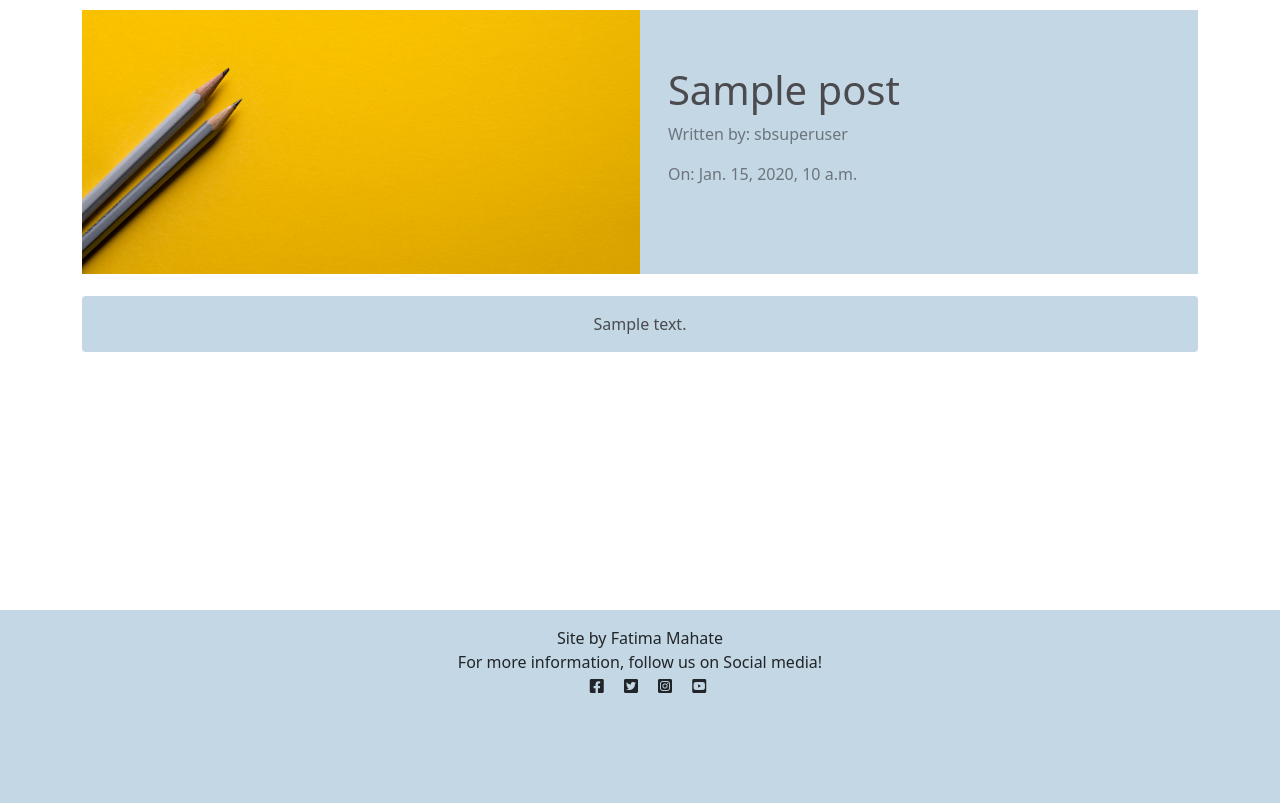
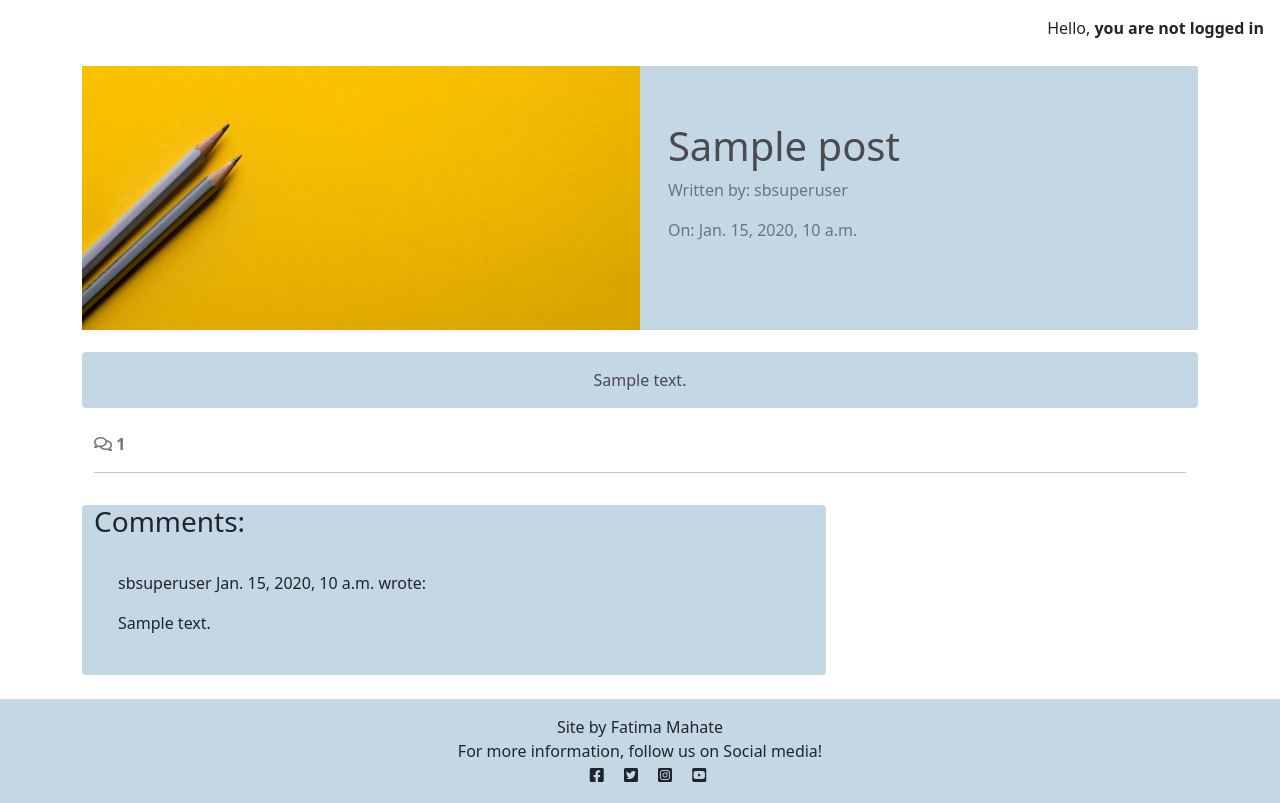
Before and after one commit to fatimamahate/studybuddies, a Django app: a page that uses templates/base.html in a window 1280 px wide. Shown: the part 86-889 px from the top of the page. Before the commit the page ends 779 px from the top, so only its background shows below. Run offline with Django 4.2, Linux system fonts and the light colour scheme; data comes from the database, SQL or seed files in the repository; tables that the repository leaves empty hold one stand-in row (values such as "Sample post"); parts of the project's set-up code (start-up, migrations or seed data) failed here and were passed over.

Commit message:
view comments on each post

```diff
--- a/studyexamtips/templates/studyexamtips/post_detail.html
+++ b/studyexamtips/templates/studyexamtips/post_detail.html
@@ -33,5 +33,47 @@
             </div>
         </div>
     </div>
+    <!-- Displaying count of comments -->
+  <div class="row">
+    <div class="col-12">
+      <strong class="text-secondary">
+        <i class="far fa-comments"></i> {{ comment_count }}
+      </strong>
+    </div>
+    <div class="col-12">
+      <hr>
+    </div>
+  </div>
+  <!-- Displaying Comments -->
+  <div class="row">
+    <div class="col-md-8 card mb-4  mt-3 ">
+      <h3>Comments:</h3>
+      <div class="card-body">
+        <!-- We want a for loop inside the empty control tags
+          to iterate through each comment in comments -->
+        {% for comment in comment %}
+        <div class="p-2 comments
+          {% if not comment.approved and comment.author == user %}
+          faded{% elif not comment.approved %} d-none{% endif %}">
+          <p class="font-weight-bold">
+            {{ comment.author }}
+            <span class="font-weight-normal">
+              {{ comment.comment_created_on }}
+            </span> wrote:
+          </p>
+          <div id="comment{{ comment.id }}">
+            {{ comment.body | linebreaks }}
+          </div>
+          {% if not comment.approved and comment.author == user %}
+          <p class="approval">
+            This comment is awaiting approval
+          </p>
+          {% endif %}
+        </div>
+        <!-- Our for loop ends here -->
+        {% endfor %}
+      </div>
+    </div>
+  </div>
 </div>
 {% endblock content %}
--- a/studyexamtips/views.py
+++ b/studyexamtips/views.py
@@ -60,9 +60,16 @@ def post_detail(request, slug):
 
     queryset = Post.objects.filter(status=1)
     post = get_object_or_404(queryset, slug=slug)
+    comment = post.comment.all().order_by("-comment_created_on")
+    comment_count = post.comment.filter(approved=True).count()
 
     return render(
         request,
         "studyexamtips/post_detail.html",
-        {"post": post},
+        {
+            "post": post,
+            "comment": comment,
+            "comment_count": comment_count,
+        }
+
     )
--- a/templates/base.html
+++ b/templates/base.html
@@ -85,7 +85,11 @@
     </nav>
 
     <main class="flex-shrink-0 main-bg">
-
+        {% if user.is_authenticated %}
+        <p class="text-center m-3">Hello, <b>{{ user }}!</b></p>
+        {% else %}
+        <p class="text-end m-3">Hello, <b>you are not logged in</b></p>
+        {% endif %}
         {% block content %}
         <!-- Content Goes here -->
         {% endblock content %}
```
Also changed, not shown: studyexamtips/templates/studyexamtips/about.html (+14 -5 lines), templates/account/signup.html (+21 -8 lines), static/images/default_2.jpg (added).
